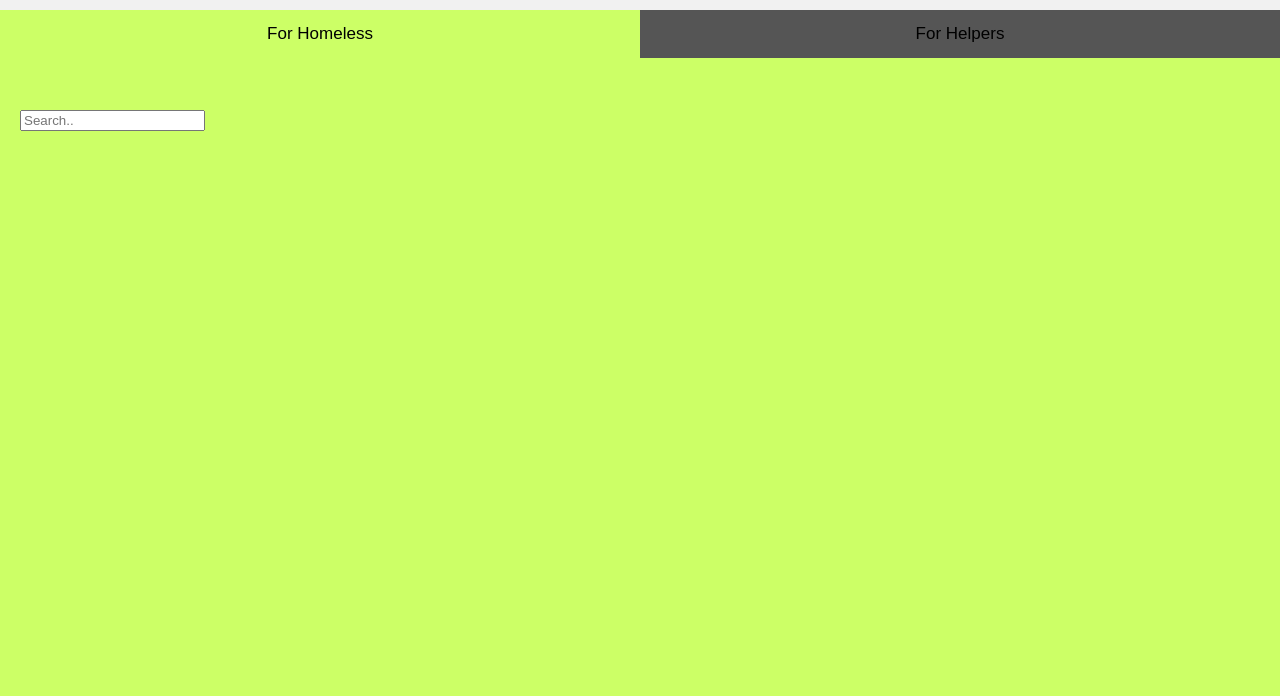
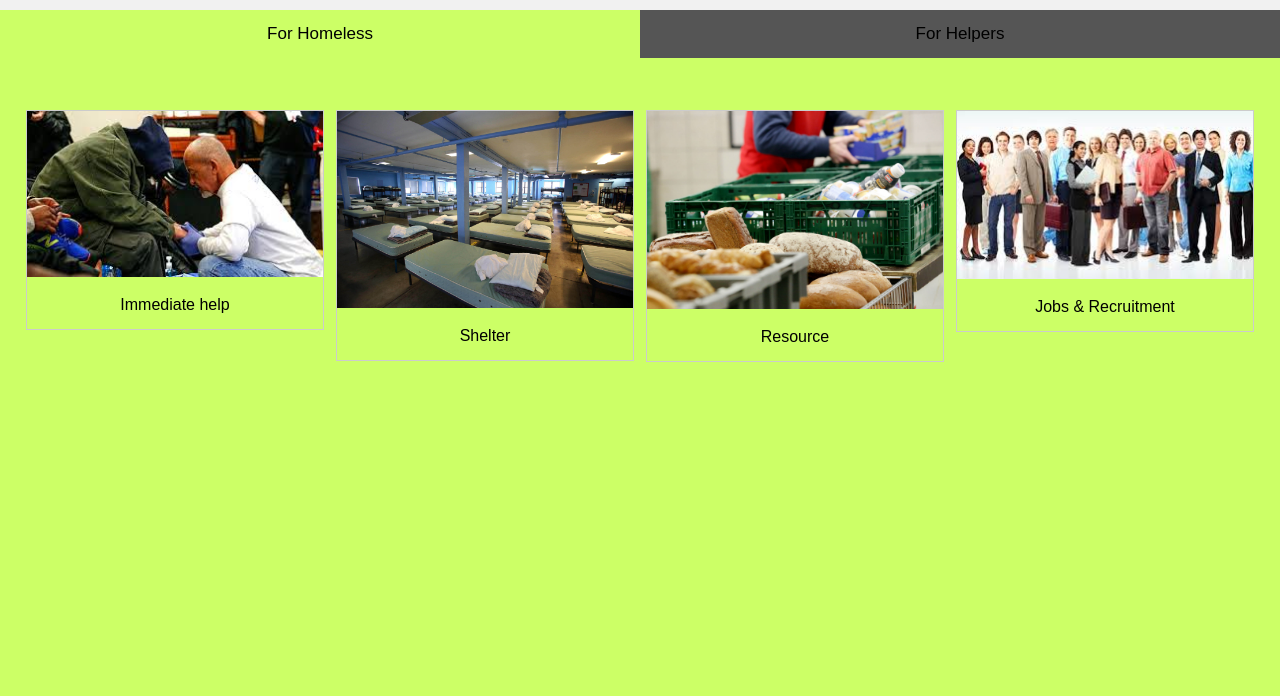
Before and after one commit to rebeccamillie/ran-web-project, a plain HTML site: page index.html in a window 1280 px wide. Shown: the part 104-800 px from the top of the page. Drawn offline with Linux system fonts and the light colour scheme.

Commit message:
Img for Homeless page

```diff
--- a/index.html
+++ b/index.html
@@ -18,18 +18,67 @@
 
 
 
-  <button class="tablink" onclick="openPage('Homeless', this, '#ccff66') "id="defaultOpen">For Homeless</button>
+  <button class="tablink" onclick="openPage('Homeless', this, '#ccff66') " id="defaultOpen">For Homeless</button>
   <button class="tablink" onclick="openPage('Helpers', this, '#ffff66')">For Helpers</button>
 
 
   <div id="Homeless" class="tabcontent">
-    <input type="text" name="search" placeholder="Search..">
+
+
+
+
+
+
+    <div class="responsive">
+      <div class="gallery">
+        <a target="_blank" href="help.jpg">
+          <img src="help.jpg" alt="Cinque Terre" width="600" height="400">
+        </a>
+        <div class="desc">Immediate help</div>
+      </div>
+    </div>
+
+
+    <div class="responsive">
+      <div class="gallery">
+        <a target="_blank" href="shelter.jpg">
+          <img src="shelter.jpg" alt="Forest" width="600" height="400">
+        </a>
+        <div class="desc">Shelter</div>
+      </div>
+    </div>
+
+    <div class="responsive">
+      <div class="gallery">
+        <a target="_blank" href="resource.jpg">
+          <img src="resource.jpg" alt="Northern Lights" width="600" height="400">
+        </a>
+        <div class="desc">Resource</div>
+      </div>
+    </div>
+
+    <div class="responsive">
+      <div class="gallery">
+        <a target="_blank" href="jobs&recruitment.jpg">
+          <img src="jobs&recruitment.jpg" alt="Mountains" width="600" height="400">
+        </a>
+        <div class="desc">Jobs & Recruitment</div>
+      </div>
+    </div>
+
+    <div class="clearfix"></div>
+
+    <div style="padding:6px;">
+
+    </div>
+
+
   </div>
 
   <div id="Helpers" class="tabcontent">
     <input type="text" name="search" placeholder="Search..">
   </div>
-<script src="myscript.js"> </script>
+  <script src="myscript.js"> </script>
 </body>
 
 </html>
--- a/styles.css
+++ b/styles.css
@@ -104,3 +104,51 @@ body, html {
 header {
   height: 100%;
 }
+
+
+div.gallery {
+    border: 1px solid #ccc;
+}
+
+div.gallery:hover {
+    border: 1px solid #777;
+}
+
+div.gallery img {
+    width: 100%;
+    height: auto;
+}
+
+div.desc {
+    padding: 15px;
+    text-align: center;
+}
+
+* {
+    box-sizing: border-box;
+}
+
+.responsive {
+    padding: 0 6px;
+    float: left;
+    width: 24.99999%;
+}
+
+@media only screen and (max-width: 700px) {
+    .responsive {
+        width: 49.99999%;
+        margin: 6px 0;
+    }
+}
+
+@media only screen and (max-width: 500px) {
+    .responsive {
+        width: 100%;
+    }
+}
+
+.clearfix:after {
+    content: "";
+    display: table;
+    clear: both;
+}
```
Also changed, not shown: help.jpg (added), jobs&recruitment.jpg (added), resource.jpg (added), shelter.jpg (added).
